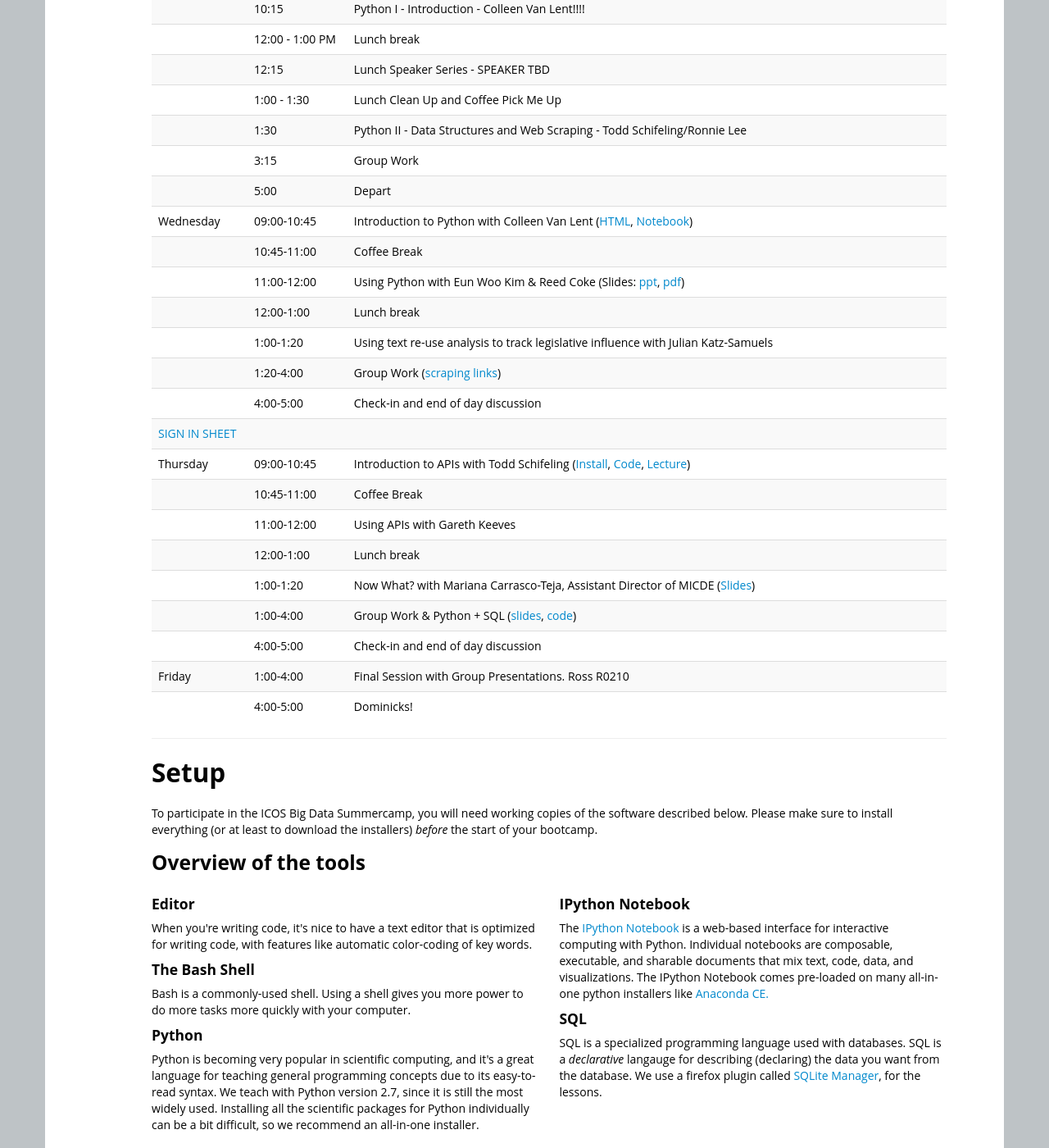
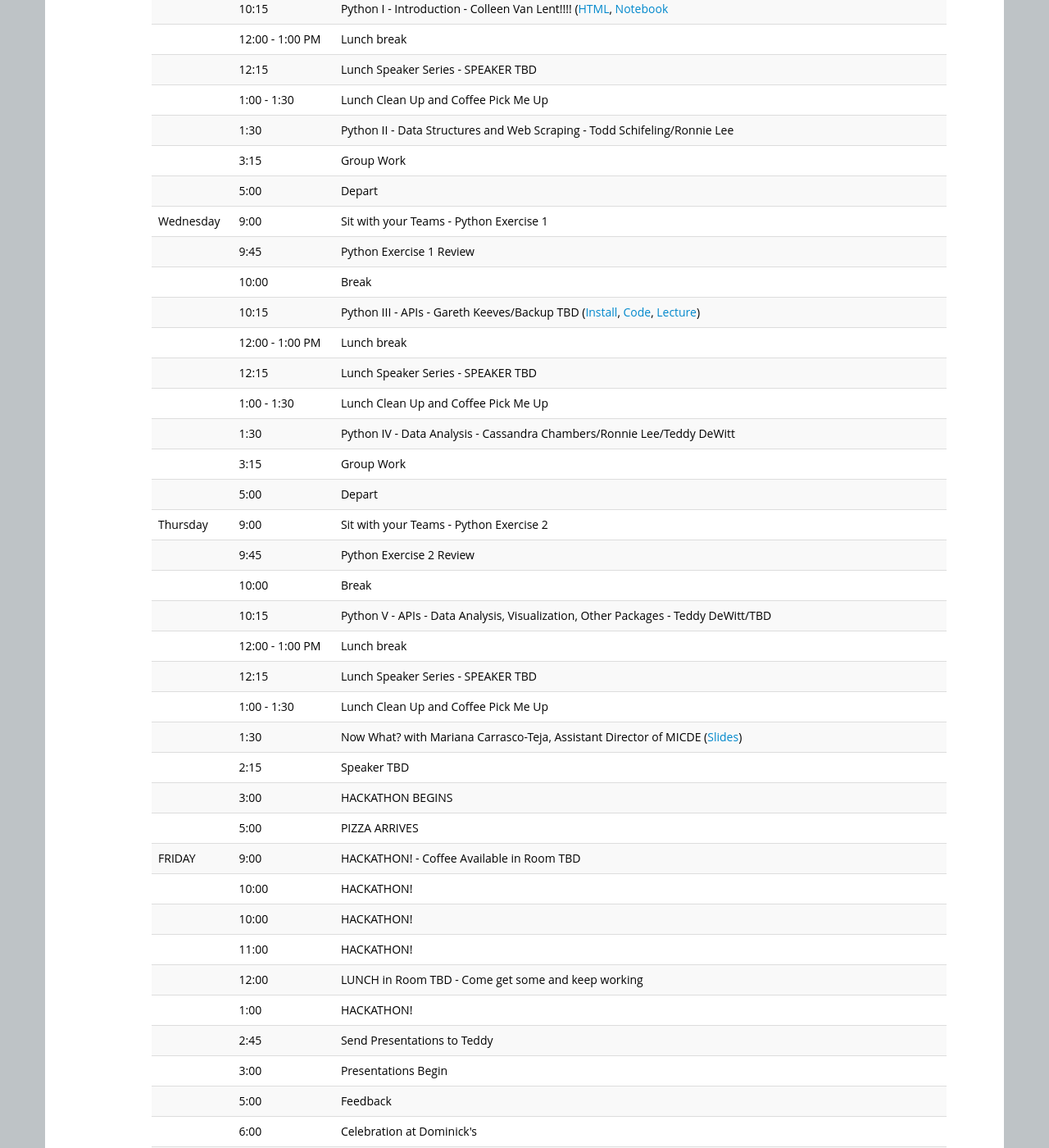
Before and after one commit to ICOSBigDataCamp/2018-summer-camp, a Jekyll site: the page built from index.html, in a window 1280 px wide and 1400 px high, scrolled down 1438 px. Shown: the whole window at 82% size. Built offline with Jekyll 4.4.1, drawn with Linux system fonts in a browser that asks for light colours; some of the changed text lies outside the part shown.

Commit message:
Update index.html

```diff
--- a/index.html
+++ b/index.html
@@ -148,6 +150,52 @@ Organizing committee: Jerry Davis, H. V. Jagadish, Cliff Lampe, and Brian Noble
   <tr> <td></td>       <td>3:15</td>   <td>Group Work</td> </tr>
   <tr> <td></td>       <td>5:00</td>   <td>Depart</td> </tr>
 
+  <tr> <td>Wednesday</td><td>9:00</td>    <td>Sit with your Teams - Python Exercise 1 </td> </tr>
+  <tr> <td></td>       <td>9:45</td>    <td>Python Exercise 1 Review</td> </tr>
+  <tr> <td></td>       <td>10:00</td>   <td>Break</td> </tr>
+  <tr> <td></td>       <td>10:15</td>   <td>Python III - APIs - Gareth Keeves/Backup TBD
+      (<a href="slides/twitter-lib-install.html">Install</a>,
+    <a href="apis/examples.zip">Code</a>,
+    <a href="apis/api-lecture.txt">Lecture</a>)</td> </tr>
+  <tr> <td></td>       <td>12:00 - 1:00 PM </td>   <td>Lunch break</td> </tr>
+  <tr> <td></td>       <td>12:15</td>   <td>Lunch Speaker Series - SPEAKER TBD</td> </tr>
+  <tr> <td></td>       <td>1:00 - 1:30</td>    <td>Lunch Clean Up and Coffee Pick Me Up</td> </tr>
+  <tr> <td></td>       <td>1:30</td>   <td>Python IV -  Data Analysis - Cassandra Chambers/Ronnie Lee/Teddy DeWitt</td> </tr>
+  <tr> <td></td>       <td>3:15</td>   <td>Group Work</td> </tr>
+  <tr> <td></td>       <td>5:00</td>   <td>Depart</td> </tr>
+
+  <tr> <td>Thursday</td><td>9:00</td>    <td>Sit with your Teams - Python Exercise 2 </td> </tr>
+  <tr> <td></td>       <td>9:45</td>    <td>Python Exercise 2 Review</td> </tr>
+  <tr> <td></td>       <td>10:00</td>   <td>Break</td> </tr>
+  <tr> <td></td>       <td>10:15</td>   <td>Python V - APIs - Data Analysis, Visualization, Other Packages - Teddy DeWitt/TBD
+  <tr> <td></td>       <td>12:00 - 1:00 PM </td>   <td>Lunch break</td> </tr>
+  <tr> <td></td>       <td>12:15</td>   <td>Lunch Speaker Series - SPEAKER TBD</td> </tr>
+  <tr> <td></td>       <td>1:00 - 1:30</td>    <td>Lunch Clean Up and Coffee Pick Me Up</td> </tr>
+  <tr> <td></td>       <td>1:30</td>   <td>Now What? with Mariana Carrasco-Teja, Assistant Director of MICDE
+    (<a href="slides/Big Data Summer Camp - ARC info 2016.pptx">Slides</a>) </td> </tr>
+  <tr> <td></td>       <td>2:15</td>   <td>Speaker TBD</td> </tr>
+  <tr> <td></td>       <td>3:00</td>   <td>HACKATHON BEGINS</td> </tr>
+  <tr> <td></td>       <td>5:00</td>   <td>PIZZA ARRIVES</td> </tr>
+
+  <tr> <td>FRIDAY </td><td>9:00</td>    <td>HACKATHON! -  Coffee Available in Room TBD </td> </tr>
+  <tr> <td></td>       <td>10:00</td>   <td>HACKATHON!</td> </tr>
+  <tr> <td></td>       <td>10:00</td>   <td>HACKATHON!</td> </tr>
+  <tr> <td></td>       <td>11:00</td>   <td>HACKATHON!</td> </tr>
+  <tr> <td></td>       <td>12:00</td>   <td>LUNCH in Room TBD -  Come get some and keep working</td> </tr>
+  <tr> <td></td>       <td>1:00</td>   <td>HACKATHON!</td> </tr>
+  <tr> <td></td>       <td>2:45</td>   <td>Send Presentations to Teddy</td> </tr>
+  <tr> <td></td>       <td>3:00</td>   <td>Presentations Begin</td> </tr>
+  <tr> <td></td>       <td>5:00</td>   <td>Feedback</td> </tr>
+  <tr> <td></td>       <td>6:00</td>   <td>Celebration at Dominick's</td> </tr>
+  <tr> <td></td>       <td>12:00 - 1:00 PM </td>   <td>Lunch break</td> </tr>
+  <tr> <td></td>       <td>12:15</td>   <td>Lunch Speaker Series - SPEAKER TBD</td> </tr>
+  <tr> <td></td>       <td>1:00 - 1:30</td>    <td>Lunch Clean Up and Coffee Pick Me Up</td> </tr>
+  <tr> <td></td>       <td>1:30</td>   <td>Now What? with Mariana Carrasco-Teja, Assistant Director of MICDE
+    (<a href="slides/Big Data Summer Camp - ARC info 2016.pptx">Slides</a>) </td> </tr>
+  <tr> <td></td>       <td>2:15</td>   <td>Speaker TBD</td> </tr>
+  <tr> <td></td>       <td>3:00</td>   <td>HACKATHON BEGINS</td> </tr>
+  <tr> <td></td>       <td>5:00</td>   <td>PIZZA ARRIVES</td> </tr>
+<!--
   <tr> <td>Wednesday</td> <td>09:00-10:45</td> <td>Introduction to Python with Colleen Van Lent
     (<a href="slides/ICOS Big Data Camp-2016.html">HTML</a>,
     <a href="slides/ICOS Big Data Camp-2016.ipynb">Notebook</a>)</td> </tr>
@@ -175,7 +223,7 @@ Organizing committee: Jerry Davis, H. V. Jagadish, Cliff Lampe, and Brian Noble
   <tr> <td></td>        <td>4:00-5:00</td>    <td>Check-in and end of day discussion </td> </tr>
   <tr> <td>Friday</td> <td>1:00-4:00</td>  <td>Final Session with Group Presentations. Ross R0210</td> </tr>
   <tr> <td></td>        <td>4:00-5:00</td>    <td>Dominicks!</td> </tr>
-
+  -->
 </table>
 
 <hr/>
```
Also changed, not shown: other parts of index.html (+3 -1 lines).
